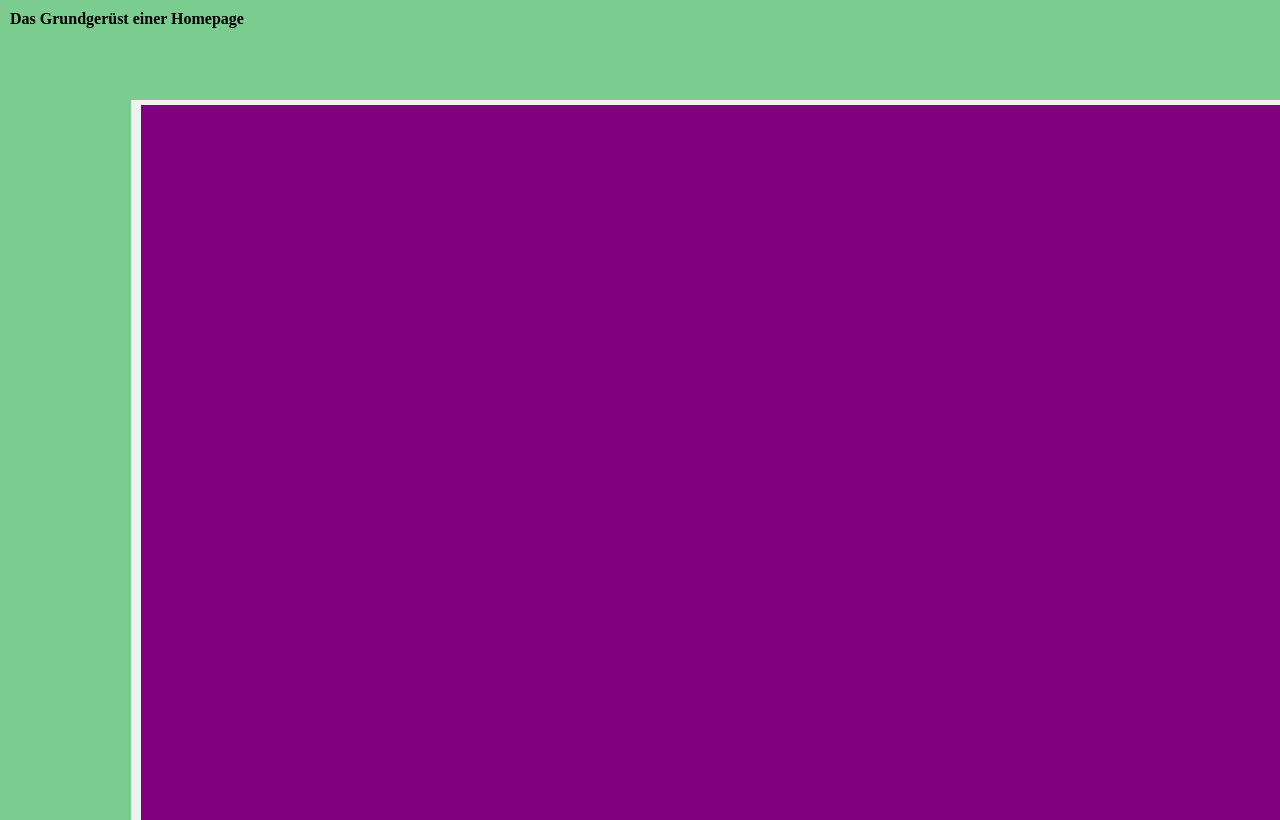
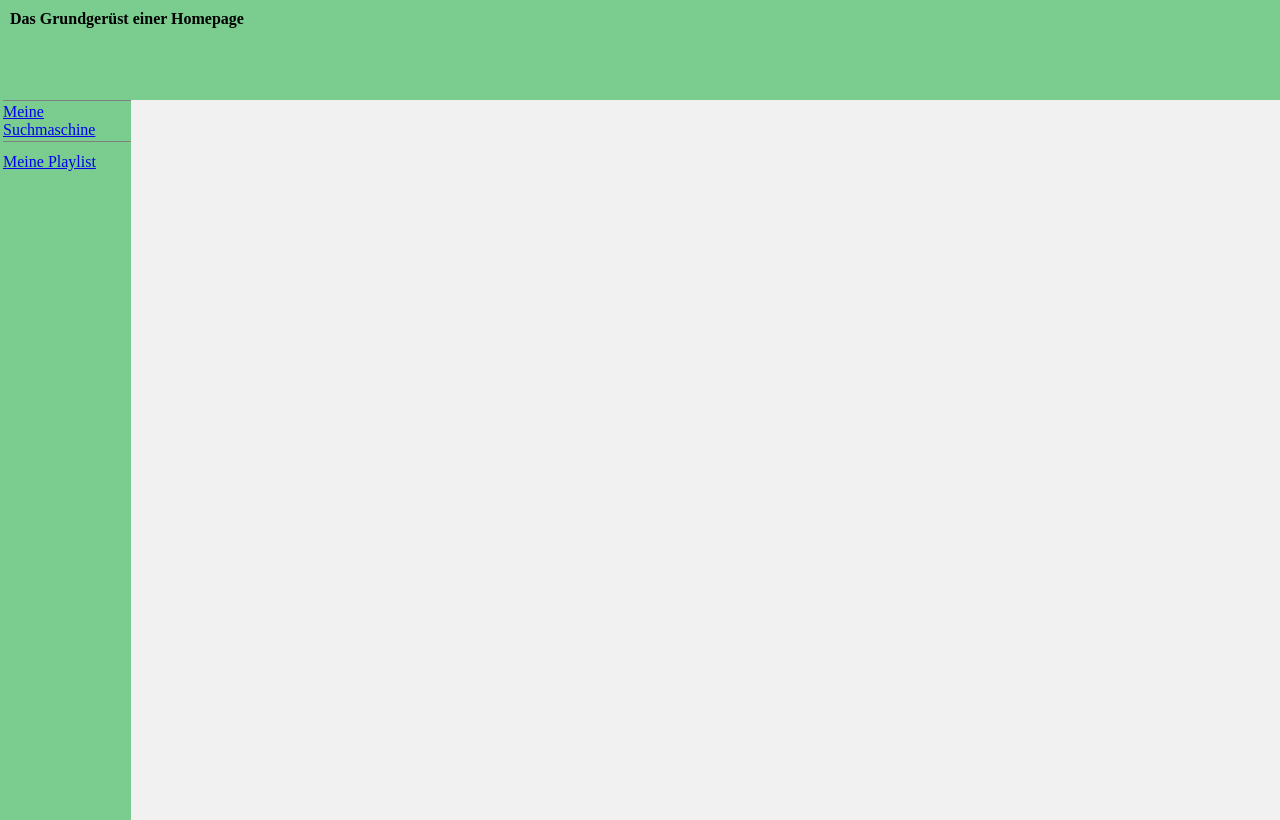
Before and after one commit to soma-web/PixelWerkstatt_Html, a plain HTML site: page final.html in a window 1280 px wide. Drawn offline with Linux system fonts and the light colour scheme.

Commit message:
navigation bar

```diff
--- a/final.html
+++ b/final.html
@@ -10,6 +10,7 @@
             :root{
                 --main-green: #7acc8f;
                 --highlight-green: #3d6647;
+                --background: #f1f1f1;
             }
 
             .header{
@@ -42,6 +43,21 @@
                 margin-top: 5px;
                 flex-grow: 1;  /* darf sich ausdehnen (default: 1)*/
                 flex-shrink: 1; /*darf auch kleiner werden (default: 1) */
+                background: var(--background);
+            }
+
+            .navigation-element{
+                min-height: 40px;
+                border-top: 1px solid grey;
+                display: table;
+                width: 100%;
+            }
+
+            .navigation-element a {
+                width: 100%;
+                display: table-cell;
+                vertical-align:middle;
+                margin-left: 10px;
             }
 
             html, body{
@@ -58,10 +74,15 @@
         </div>
 
         <div class="flex-container">
-
             <div class="flex-item-sidebar" style="background: var(--main-green); padding-left: 3px">
+                <div class="navigation-element">
+                    <a href="https://google.de">Meine Suchmaschine</a>
+                </div>
+                <div class="navigation-element">
+                    <a href="https://google.de">Meine Playlist</a>
+                </div>
             </div>
-            <div class="flex-item-content" style="background:purple;">
+            <div class="flex-item-content" >
 
             </div>
         </div>
```
Also changed, not shown: sidebar-topbar-content.html (+3 -1 lines).
